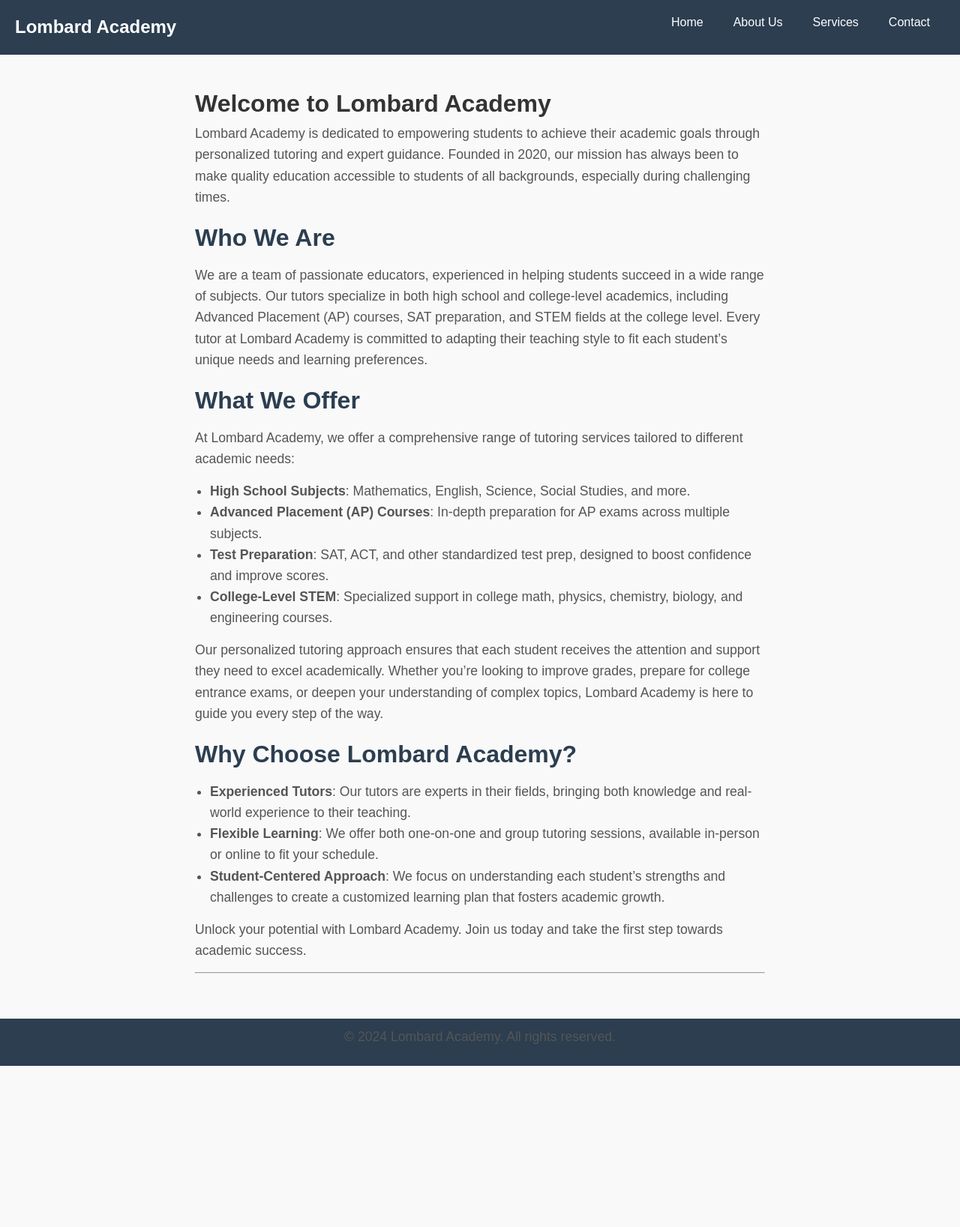
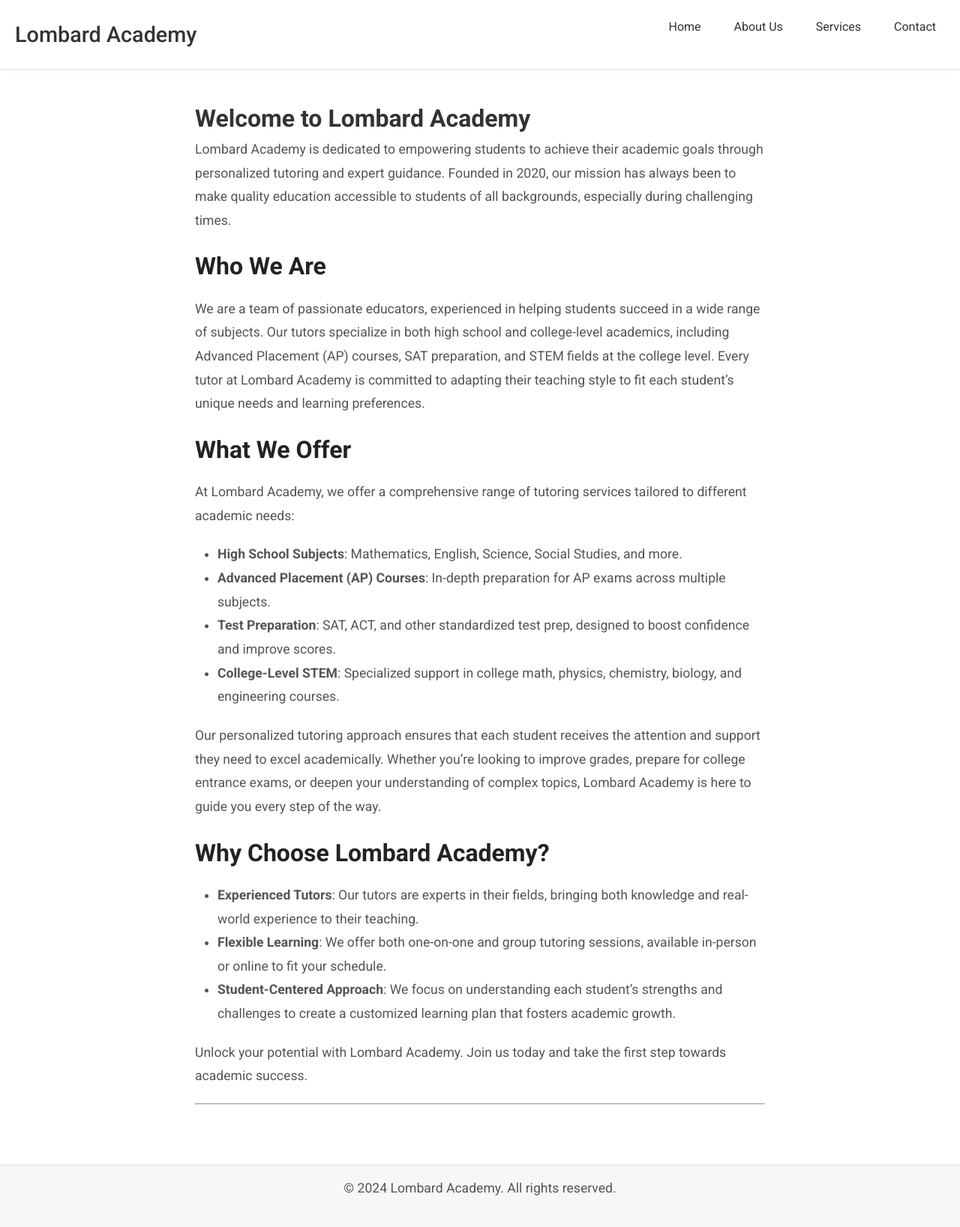
Before and after one commit to nicholasl25/lombardacademy, a Jekyll site: the page built from index.md, in a window 1280 px wide. Shown: the whole page at 75% size. Built offline with Jekyll 4.4.1, drawn with Linux system fonts in a browser that asks for light colours; before the commit the page ends 1422 px from its top, so only the background shows below that.

Commit message:
Improved styles and updated default.html

```diff
--- a/_layouts/default.html
+++ b/_layouts/default.html
@@ -4,23 +4,15 @@
     <meta charset="UTF-8">
     <meta name="viewport" content="width=device-width, initial-scale=1.0">
     <title>{{ page.title }} - {{ site.title }}</title>
-
-    <!-- Link to CSS file with Jekyll's relative_url filter for compatibility on GitHub Pages -->
+    <link rel="stylesheet" href="https://fonts.googleapis.com/css2?family=Roboto:wght@400;500;700&display=swap">
     <link rel="stylesheet" href="{{ '/assets/css/styles.css' | relative_url }}">
 </head>
 <body>
-    <!-- Include header once at the top -->
     {% include header.html %}
-
-    <!-- Main content area -->
     <main>
         {{ content }}
     </main>
-
-    <!-- Include footer once at the bottom -->
     {% include footer.html %}
-
-    <!-- Link to JavaScript file with Jekyll's relative_url filter for compatibility on GitHub Pages -->
     <script src="{{ '/assets/js/script.js' | relative_url }}"></script>
 </body>
 </html>
--- a/assets/css/styles.css
+++ b/assets/css/styles.css
@@ -1,6 +1,6 @@
 /* styles.css */
 
-/* Reset some default styles */
+/* Base Reset */
 *,
 *::before,
 *::after {
@@ -10,150 +10,165 @@
 }
 
 body {
-    font-family: Arial, sans-serif;
+    font-family: 'Roboto', Arial, sans-serif;
     line-height: 1.6;
-    background-color: #f9f9f9;
-    color: #333;
+    background-color: #ffffff;
+    color: #333333;
 }
 
-/* Header styles */
-header {
-    background-color: #2c3e50;
-    color: #ffffff;
-    padding: 15px 0;
-    display: flex;
-    justify-content: space-between;
-    align-items: center;
-}
-
-header .logo {
-    font-size: 1.5rem;
-    font-weight: bold;
-    margin-left: 20px;
-}
-
-header nav ul {
-    list-style-type: none;
-    display: flex;
-    margin-right: 20px;
-}
-
-header nav ul li {
-    margin: 0 10px;
-}
-
-header nav ul li a {
-    color: #ffffff;
-    text-decoration: none;
-    font-size: 1rem;
-    padding: 5px 10px;
-    border-radius: 5px;
-    transition: background-color 0.3s;
-}
-
-header nav ul li a:hover {
-    background-color: #34495e;
-}
-
-/* Main content styles */
+/* Global Layout */
 main {
     padding: 40px 20px;
     max-width: 800px;
     margin: 0 auto;
 }
 
+/* Header Styles */
+header {
+    background-color: #ffffff;
+    color: #333333;
+    padding: 20px 0;
+    display: flex;
+    justify-content: space-between;
+    align-items: center;
+    border-bottom: 1px solid #e0e0e0;
+    box-shadow: 0 1px 5px rgba(0, 0, 0, 0.05);
+}
+
+header .logo {
+    font-size: 1.8rem;
+    font-weight: 500;
+    margin-left: 20px;
+    color: #333;
+}
+
+header nav ul {
+    list-style-type: none;
+    display: flex;
+    gap: 20px;
+    margin-right: 20px;
+}
+
+header nav ul li a {
+    color: #333333;
+    text-decoration: none;
+    font-size: 1rem;
+    padding: 8px 12px;
+    border-radius: 4px;
+    transition: background-color 0.3s;
+}
+
+header nav ul li a:hover {
+    background-color: #f0f0f0;
+}
+
+/* Typography */
 h2 {
     font-size: 2rem;
-    margin-bottom: 10px;
-    color: #2c3e50;
+    margin-bottom: 15px;
+    color: #222222;
 }
 
 p, ul {
-    margin-bottom: 15px;
+    margin-bottom: 20px;
     font-size: 1.1rem;
-    color: #555;
+    color: #555555;
+    line-height: 1.8;
 }
 
+/* List Styling */
 ul {
     list-style: disc;
     margin-left: 20px;
+    padding-left: 10px;
 }
 
-/* Contact form styles */
+/* Form Styling */
 form {
     background-color: #ffffff;
-    padding: 20px;
+    padding: 25px;
     border-radius: 8px;
-    box-shadow: 0 4px 8px rgba(0, 0, 0, 0.1);
+    border: 1px solid #e0e0e0;
+    box-shadow: 0 4px 8px rgba(0, 0, 0, 0.05);
 }
 
 form label {
     display: block;
-    margin: 10px 0 5px;
-    font-weight: bold;
-    color: #2c3e50;
+    margin: 15px 0 5px;
+    font-weight: 500;
+    color: #444444;
 }
 
 form input, form textarea, form button {
     width: 100%;
-    padding: 10px;
+    padding: 12px;
     margin-top: 5px;
-    border: 1px solid #ddd;
+    border: 1px solid #dddddd;
     border-radius: 5px;
     font-size: 1rem;
+    transition: border-color 0.3s;
+    background-color: #f9f9f9;
 }
 
 form input:focus, form textarea:focus {
-    border-color: #3498db;
+    border-color: #999999;
     outline: none;
 }
 
 form button {
-    background-color: #3498db;
+    background-color: #333333;
     color: #ffffff;
     border: none;
     cursor: pointer;
     font-weight: bold;
     transition: background-color 0.3s;
+    margin-top: 10px;
 }
 
 form button:hover {
-    background-color: #2980b9;
+    background-color: #555555;
 }
 
-/* Footer styles */
+/* Footer Styles */
 footer {
-    background-color: #2c3e50;
-    color: #ffffff;
+    background-color: #f7f7f7;
+    color: #555555;
     text-align: center;
-    padding: 10px 0;
-    margin-top: 20px;
+    padding: 15px 0;
+    margin-top: 40px;
     font-size: 0.9rem;
+    border-top: 1px solid #e0e0e0;
 }
 
-/* About Us page styling */
+/* About Us Page - Tutors Grid */
 .tutors-grid {
     display: flex;
     flex-wrap: wrap;
     gap: 20px;
-    margin-top: 20px;
+    margin-top: 30px;
 }
 
 .tutor-card {
-    width: calc(33.333% - 20px); /* Adjust width based on desired columns */
-    padding: 15px;
-    background-color: #f9f9f9;
-    border: 1px solid #ddd;
+    width: calc(33.333% - 20px); /* Three columns */
+    padding: 20px;
+    background-color: #ffffff;
     border-radius: 8px;
+    border: 1px solid #e0e0e0;
+    box-shadow: 0 4px 8px rgba(0, 0, 0, 0.05);
     text-align: center;
-    box-shadow: 0 4px 8px rgba(0, 0, 0, 0.1);
+    transition: transform 0.3s;
+}
+
+.tutor-card:hover {
+    transform: translateY(-3px);
 }
 
 .tutor-photo {
-    width: 100%;
-    height: auto;
+    width: 80px;
+    height: 80px;
     border-radius: 50%;
-    margin-bottom: 10px;
+    margin-bottom: 15px;
+    object-fit: cover;
 }
 
 @media (max-width: 768px) {
```
